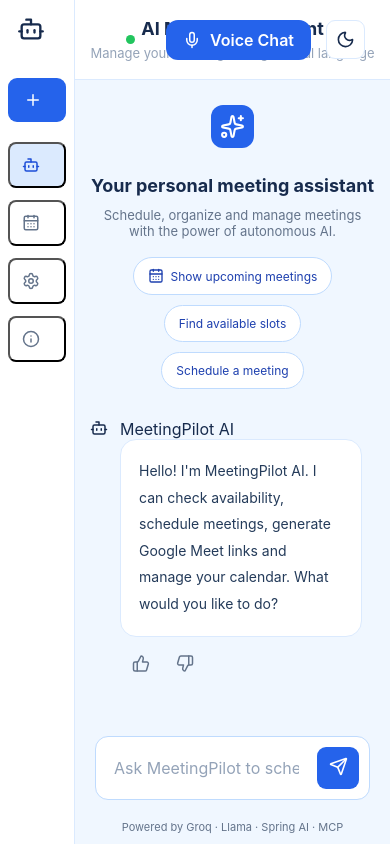
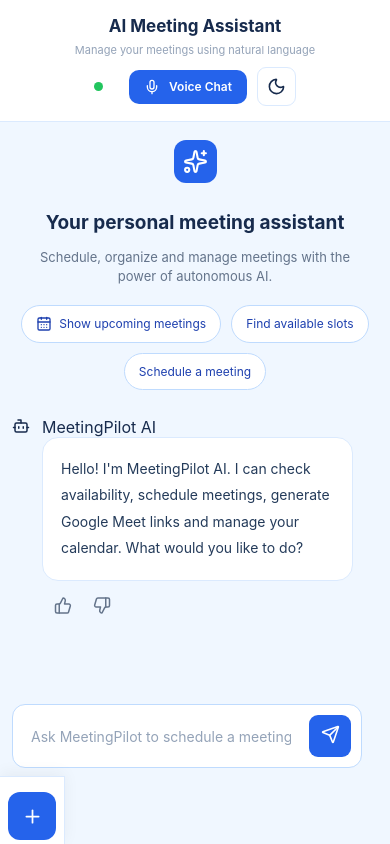
Before and after one commit to Akhilesh628/MeetingPilot-AI, a React (Vite) app in the folder meeting-frontend/: page / in a window 390 px wide. Built offline with nearby package versions, Linux system fonts and the light colour scheme.

Commit message:
mobile view

```diff
--- a/meeting-frontend/src/App.css
+++ b/meeting-frontend/src/App.css
@@ -1476,3 +1476,488 @@ body,
   flex-shrink: 0;
   padding: 18px;
 }
+
+
+/* ==========================================
+   MEETINGPILOT MOBILE RESPONSIVE LAYOUT
+========================================== */
+
+/* Hide mobile new chat button on desktop */
+
+.mobile-new-chat {
+  display: none;
+}
+
+/* ==========================================
+   TABLET AND MOBILE
+========================================== */
+
+@media screen and (max-width: 768px) {
+
+  html,
+  body,
+  #root {
+    width: 100%;
+    height: 100%;
+    margin: 0;
+    overflow: hidden;
+  }
+
+  /* Main application */
+
+  .app-layout {
+    display: flex;
+    width: 100%;
+    height: 100dvh;
+    min-height: 0;
+    overflow: hidden;
+  }
+
+  .main-panel {
+    width: 100%;
+    min-width: 0;
+    height: 100dvh;
+    min-height: 0;
+    display: flex;
+    flex-direction: column;
+    overflow: hidden !important;
+    padding-bottom: 0;
+  }
+
+  /* ==================================
+     MOBILE HEADER
+  ================================== */
+
+  .topbar {
+    position: relative;
+    flex-direction: column;
+    justify-content: center !important;
+    align-items: stretch;
+    gap: 10px;
+    width: 100%;
+    min-height: auto;
+    padding: 12px 14px;
+    flex-shrink: 0;
+  }
+
+  .header-info {
+    position: static;
+    width: 100%;
+    text-align: center;
+  }
+
+  .header-info h2 {
+    font-size: 17px !important;
+    line-height: 1.3;
+    text-align: center;
+  }
+
+  .header-info p {
+    font-size: 11px !important;
+    margin-top: 4px;
+    text-align: center;
+  }
+
+  .header-actions {
+    position: static;
+    transform: none;
+    width: 100%;
+    display: flex;
+    align-items: center;
+    justify-content: center;
+    gap: 10px;
+  }
+
+  .top-status {
+    display: none;
+  }
+
+  .voice-mode-button {
+    padding: 9px 15px;
+    font-size: 12px;
+    border-radius: 10px;
+  }
+
+  .voice-mode-button svg {
+    width: 16px;
+    height: 16px;
+  }
+
+  .theme-toggle {
+    padding: 9px;
+    min-width: 38px;
+    justify-content: center;
+  }
+
+  .theme-toggle span {
+    display: none;
+  }
+
+  /* ==================================
+     MOBILE SIDEBAR / BOTTOM NAVIGATION
+  ================================== */
+
+  .sidebar {
+    position: fixed;
+    z-index: 1000;
+    left: 0;
+    right: 0;
+    bottom: 0;
+
+    width: 100%;
+    min-width: 0;
+    height: 68px;
+    min-height: 68px;
+
+    display: flex;
+    flex-direction: row;
+    align-items: center;
+    justify-content: space-around;
+
+    padding: 5px 4px;
+
+    background: var(--sidebar-bg) !important;
+    border-right: none;
+    border-top: 1px solid var(--border-color);
+
+    box-shadow: 0 -3px 15px rgba(0, 0, 0, 0.05);
+  }
+
+  /* Hide desktop brand */
+
+  .sidebar .brand {
+    display: none;
+  }
+
+  /* Hide desktop new chat */
+
+  .sidebar .new-chat {
+    display: none;
+  }
+
+  /* Mobile new chat button */
+
+  .mobile-new-chat {
+    display: flex;
+    align-items: center;
+    justify-content: center;
+
+    width: 48px;
+    height: 48px;
+    flex-shrink: 0;
+
+    border: none;
+    border-radius: 12px;
+
+    background: var(--accent);
+    color: white;
+    cursor: pointer;
+  }
+
+  .mobile-new-chat svg {
+    color: white;
+  }
+
+  /* Navigation links */
+
+  .sidebar-links {
+    flex: 1;
+    width: auto;
+    display: flex;
+    flex-direction: row;
+    align-items: center;
+    justify-content: space-around;
+    gap: 2px;
+    min-width: 0;
+  }
+
+  .sidebar-links .nav-item {
+    flex: 1;
+    min-width: 0;
+    min-height: 52px;
+
+    display: flex;
+    flex-direction: column;
+    align-items: center;
+    justify-content: center;
+    gap: 4px;
+
+    padding: 5px 2px;
+
+    border: none;
+    border-radius: 10px;
+
+    background: transparent;
+    color: var(--text-secondary);
+
+    font-size: 10px;
+    white-space: nowrap;
+  }
+
+  .sidebar-links .nav-item svg {
+    width: 19px;
+    height: 19px;
+    flex-shrink: 0;
+  }
+
+  .sidebar-links .nav-item.active {
+    background: var(--hover-bg) !important;
+    color: var(--accent) !important;
+  }
+
+  .sidebar-links .nav-item.active svg {
+    color: var(--accent) !important;
+  }
+
+  /* ==================================
+     WELCOME SECTION
+  ================================== */
+
+  .welcome {
+    width: 100%;
+    flex-shrink: 0;
+    padding: 18px 12px 12px !important;
+  }
+
+  .welcome-icon {
+    width: 42px;
+    height: 42px;
+  }
+
+  .welcome h1 {
+    font-size: 19px !important;
+    line-height: 1.4;
+    margin: 12px 0 5px;
+  }
+
+  .welcome p {
+    max-width: 340px;
+    font-size: 12px;
+    line-height: 1.5;
+    margin: 0;
+  }
+
+  /* Quick suggestions */
+
+  .suggestions {
+    width: 100%;
+    display: flex;
+    flex-wrap: wrap;
+    justify-content: center;
+    gap: 7px;
+    margin-top: 13px;
+  }
+
+  .suggestions button {
+    padding: 9px 11px;
+    font-size: 11px;
+    max-width: 100%;
+  }
+
+  /* ==================================
+     CHAT WINDOW
+  ================================== */
+
+  .chat-window {
+    flex: 1;
+    width: 100%;
+    min-height: 0;
+    max-width: 100% !important;
+
+    padding: 15px 12px !important;
+    margin: 0;
+
+    overflow-y: auto;
+    overflow-x: hidden;
+  }
+
+  .message-row {
+    gap: 8px;
+    margin-bottom: 17px !important;
+    max-width: 100%;
+  }
+
+  .message-row .avatar {
+    width: 27px;
+    height: 27px;
+  }
+
+  .message-text {
+    max-width: 100%;
+    min-width: 0;
+    padding: 13px 15px !important;
+    font-size: 14px !important;
+    line-height: 1.7 !important;
+    overflow-wrap: anywhere;
+  }
+
+  .message-name {
+    font-size: 12px;
+  }
+
+  /* Feedback buttons */
+
+  .message-feedback {
+    margin-top: 7px;
+    gap: 5px;
+  }
+
+  /* ==================================
+     CHAT INPUT
+  ================================== */
+
+  .chat-input {
+    position: relative;
+    z-index: 5;
+
+    width: calc(100% - 24px);
+    max-width: none;
+
+    margin: 8px 12px 76px !important;
+    padding: 10px;
+
+    flex-shrink: 0;
+    border-radius: 12px;
+  }
+
+  .chat-input input,
+  .chat-input textarea {
+    min-width: 0;
+    width: 100%;
+    font-size: 14px;
+  }
+
+  .chat-input button {
+    flex-shrink: 0;
+  }
+
+  /* Hide footer to save mobile space */
+
+  .footer {
+    display: none;
+  }
+
+  /* ==================================
+     MEETINGS PAGE
+  ================================== */
+
+  .meetings-page {
+    flex: 1;
+    min-height: 0;
+    width: 100%;
+    padding: 15px 12px !important;
+    overflow-y: auto;
+    overflow-x: hidden;
+  }
+
+  .meetings-toolbar {
+    flex-wrap: wrap;
+    gap: 10px;
+  }
+
+  .meetings-toolbar h2 {
+    font-size: 18px;
+  }
+
+  .meetings-result {
+    width: 100%;
+    overflow-x: auto;
+  }
+
+  /* ==================================
+     SETTINGS PAGE
+  ================================== */
+
+  .settings-page {
+    flex: 1;
+    min-height: 0;
+    padding: 18px 14px !important;
+    overflow-y: auto;
+    padding-bottom: 85px !important;
+  }
+
+  .settings-card {
+    padding: 17px;
+  }
+
+  /* ==================================
+     ABOUT PAGE
+  ================================== */
+
+  .about-page {
+    width: 100%;
+    min-height: 0;
+    height: auto;
+    padding: 16px !important;
+    padding-bottom: 90px !important;
+    overflow-y: auto;
+  }
+
+  .about-hero {
+    flex-direction: column;
+    gap: 15px;
+    padding: 20px !important;
+  }
+
+  .about-hero-content h1 {
+    font-size: 22px;
+  }
+
+  .about-info-grid,
+  .about-features-grid,
+  .about-tech-grid {
+    grid-template-columns: 1fr !important;
+  }
+
+  /* Feature modal */
+
+  .feature-modal-overlay {
+    padding: 12px;
+  }
+
+  .feature-modal {
+    width: 100%;
+    max-height: 85dvh;
+    overflow-y: auto;
+  }
+
+}
+
+/* ==========================================
+   EXTRA SMALL PHONES
+========================================== */
+
+@media screen and (max-width: 380px) {
+
+  .header-info h2 {
+    font-size: 15px !important;
+  }
+
+  .header-info p {
+    font-size: 10px !important;
+  }
+
+  .voice-mode-button {
+    padding: 8px 11px;
+    font-size: 11px;
+  }
+
+  .sidebar-links .nav-item {
+    font-size: 9px;
+  }
+
+  .mobile-new-chat {
+    width: 42px;
+    height: 44px;
+  }
+
+  .welcome h1 {
+    font-size: 17px !important;
+  }
+
+  .suggestions button {
+    font-size: 10px;
+    padding: 8px;
+  }
+
+}
--- a/meeting-frontend/src/components/sidebar.jsx
+++ b/meeting-frontend/src/components/sidebar.jsx
@@ -16,11 +16,13 @@ export default function Sidebar({
     return (
         <aside className="sidebar">
 
+            {/* Desktop Brand */}
             <div className="brand">
                 <Bot size={28} />
                 <span>MeetingPilot</span>
             </div>
 
+            {/* Desktop New Conversation */}
             <button
                 className="new-chat"
                 onClick={onNewChat}
@@ -29,45 +31,53 @@ export default function Sidebar({
                 New conversation
             </button>
 
+            {/* Mobile New Conversation */}
+            <button
+                className="mobile-new-chat"
+                onClick={onNewChat}
+                title="New conversation"
+                aria-label="New conversation"
+            >
+                <Plus size={21} />
+            </button>
+
+            {/* Navigation */}
             <div className="sidebar-links">
 
-                {/* AI Assistant */}
                 <button
                     className={`nav-item ${activePage === "chat" ? "active" : ""}`}
                     onClick={() => onNavigate("chat")}
                 >
-                    <Bot size={18} />
-                    AI Assistant
+                    <Bot size={19} />
+                    <span>AI Assistant</span>
                 </button>
 
-                {/* Meetings */}
                 <button
                     className={`nav-item ${activePage === "meetings" ? "active" : ""}`}
                     onClick={() => onNavigate("meetings")}
                 >
-                    <CalendarDays size={18} />
-                    Meetings
+                    <CalendarDays size={19} />
+                    <span>Meetings</span>
                 </button>
 
-                {/* Settings */}
                 <button
                     className={`nav-item ${activePage === "settings" ? "active" : ""}`}
                     onClick={() => onNavigate("settings")}
                 >
-                    <Settings size={18} />
-                    Settings
+                    <Settings size={19} />
+                    <span>Settings</span>
                 </button>
 
-                {/* About */}
                 <button
                     className={`nav-item ${activePage === "about" ? "active" : ""}`}
                     onClick={() => onNavigate("about")}
                 >
-                    <Info size={18} />
-                    About
+                    <Info size={19} />
+                    <span>About</span>
                 </button>
 
             </div>
+
         </aside>
     );
 }
```
